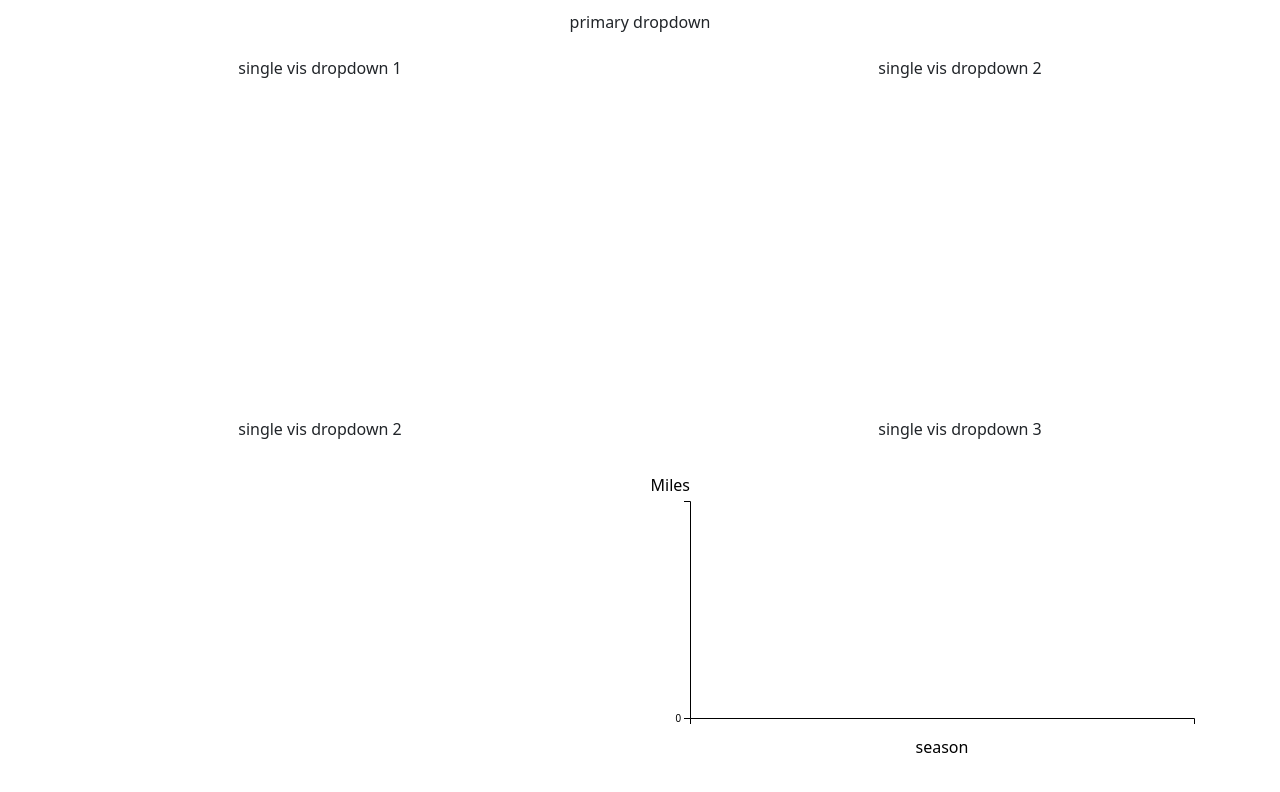
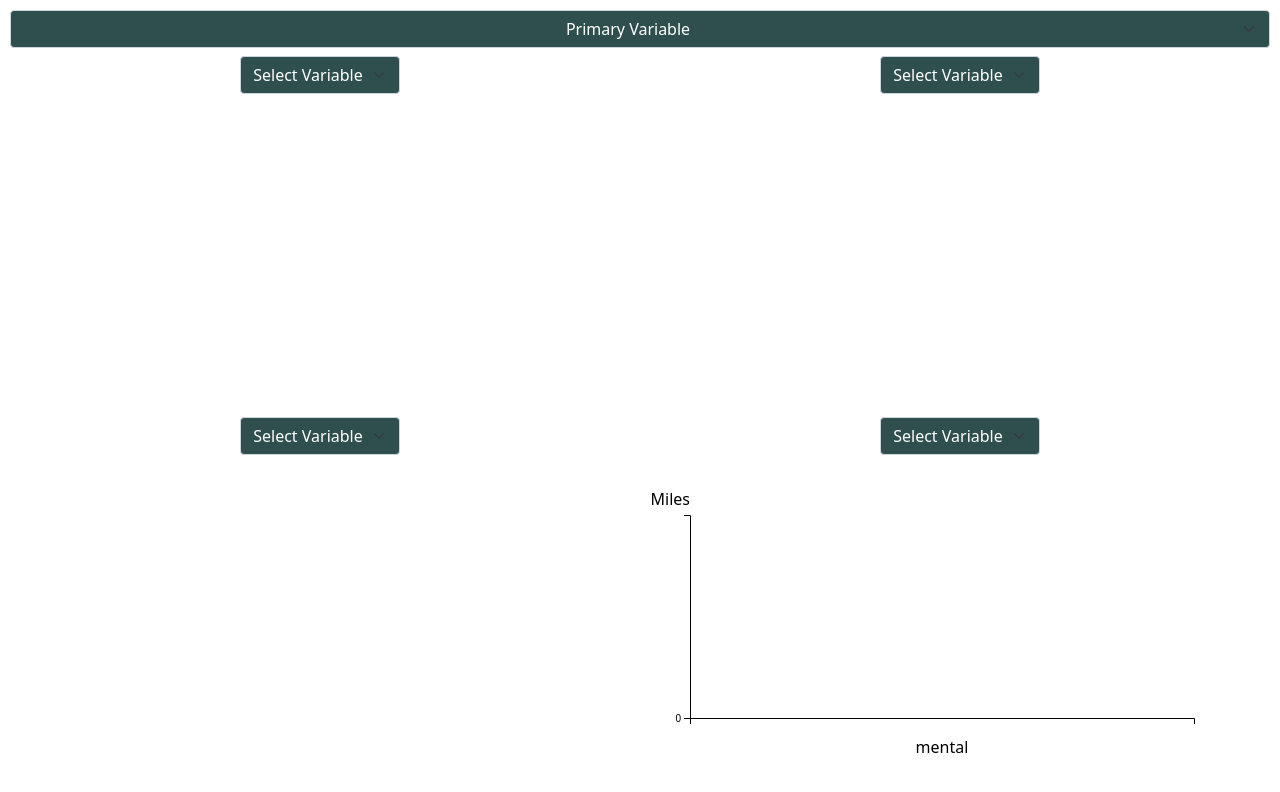
Before and after one commit to aacastillo/Runners-Data-Visualization, a plain HTML site: page index.html in a window 1280 px wide. Drawn offline with nearby package versions, Linux system fonts and the light colour scheme; no server answers.

Commit message:
Added dropdowns, reorganized codebase, still need interactivity.

```diff
--- a/index.html
+++ b/index.html
@@ -7,35 +7,40 @@
 
         <!-- Bootstrap CSS -->
         <link href="https://cdn.jsdelivr.net/npm/bootstrap@5.1.3/dist/css/bootstrap.min.css" rel="stylesheet" integrity="sha384-1BmE4kWBq78iYhFldvKuhfTAU6auU8tT94WrHftjDbrCEXSU1oBoqyl2QvZ6jIW3" crossorigin="anonymous">
+
         <link rel="stylesheet" href="main.css"/>
-        <script src="bars.js" defer></script>
-        <script src="main.js" defer></script>
         <script src="https://d3js.org/d3.v4.js"></script>
+
+        <script src="https://cdn.jsdelivr.net/npm/bootstrap@5.1.3/dist/js/bootstrap.bundle.min.js" integrity="sha384-ka7Sk0Gln4gmtz2MlQnikT1wXgYsOg+OMhuP+IlRH9sENBO0LRn5q+8nbTov4+1p" crossorigin="anonymous"></script>
+        <script src="js/helperDictionary.js" defer></script>
+        <script src="js/dropdowns.js" defer></script>
+        <script src="js/bars.js" defer></script>
+        <script src="js/visualizations.js" defer></script>
+        <script src="js/main.js" defer></script>
     </head>
     <body>
       <div id="primary-var-wrapper">
         <div id="primary-var-dropdown" class="dropdown">
-          primary dropdown
         </div>
       </div>
       <div id="all-vis-wrapper"> <!-- make flexbox-->
         <div class="col">
           <div id="single-vis-1-wrapper" class="vis-wrapper">
-            <div id="single-vis-1-dropdown" class="dropdown"> single vis dropdown 1 </div>
+            <div id="single-vis-1-dropdown" class="dropdown"></div>
             <div id="single-vis-1" class="vis"> vis 1</div> <!-- link d3 js to this-->
           </div>
           <div id="single-vis-2-wrapper" class="vis-wrapper">
-            <div id="single-vis-2-dropdown" class="dropdown"> single vis dropdown 2 </div>
+            <div id="single-vis-2-dropdown" class="dropdown"></div>
             <div id="single-vis-2" class="vis"> vis 2</div> <!-- link d3 js to this-->
           </div>
         </div>
         <div class="col">
           <div id="single-vis-3-wrapper" class="vis-wrapper">
-            <div id="single-vis-3-dropdown" class="dropdown"> single vis dropdown 2 </div>
+            <div id="single-vis-3-dropdown" class="dropdown"></div>
             <div id="single-vis-3"  class="vis"> vis 3 </div> <!-- link d3 js to this-->
           </div>
           <div id="single-vis-4-wrapper" class="vis-wrapper">
-            <div id="single-vis-4-dropdown" class="dropdown"> single vis dropdown 3 </div>
+            <div id="single-vis-4-dropdown" class="dropdown"></div>
             <div id="single-vis-4"  class="vis"> vis 4 </div> <!-- link d3 js to this-->
           </div>
         </div>
--- a/bars.js
+++ b/js/bars.js
@@ -156,12 +156,12 @@ function buildCount (data, attr){
 
   function catSort(att, dat, idk){
     console.log(dat);
-      if(!catOrder[att].ordered){
+      if(!CatOrder[att].ordered){
           return;
       }
       for(var i in dat){
           for(var j = 0; j < dat.length - i - 1; j++){
-              if(catOrder.compare(att, dat[j].val, dat[j+1].val)>0){
+              if(CatOrder.compare(att, dat[j].val, dat[j+1].val)>0){
                   console.log("swap in progress");
                   swap(dat, j, j+1, idk);
               }
@@ -170,7 +170,7 @@ function buildCount (data, attr){
   }
 
   //--------------------------------------------------------------------------------------------------------------
-  function buildaBarChart (loc, data, attr, svg){
+  function BuildaBarChart (loc, data, attr, svg){
     //
     //
     var chart = svg.append('g')
@@ -314,7 +314,7 @@ function buildCount (data, attr){
   }
 
   //Clusterrrrr---------------------------------------------
-  function buildaClusterBarChart(loc, data, attr,svg){
+  function BuildaClusterBarChart(loc, data, attr,svg){
     console.log(loc.y);
     let att1 = attr.Xaxis;
     let att2 = attr.Yaxis;
@@ -347,12 +347,12 @@ function buildCount (data, attr){
     var dom2 = [];
     for(var i in domt){
       dom2.push(i);
-      if(catOrder[att2].ordered){
+      if(CatOrder[att2].ordered){
         if(dom2.length === 0){
            continue;
         }
         for(var j = dom2.length - 1; j >= 0; j--){
-            if(catOrder.compare(att2, dom2[j], dom2[j-1])<0){
+            if(CatOrder.compare(att2, dom2[j], dom2[j-1])<0){
                swap(dom2, j, j-1);
              }else{
                   break;
@@ -386,7 +386,7 @@ function buildCount (data, attr){
 
     var colorScaleMax = 1;
     if(att2 != 'town'){
-    if(catOrder[att2].ordered){
+    if(CatOrder[att2].ordered){
         colorScaleMax = .5 + (1/dom2.length);
     }
     }
@@ -396,7 +396,7 @@ function buildCount (data, attr){
 
 
         colorScale2 = function(index){
-            if(att2 !='town' && catOrder[att2].ordered){
+            if(att2 !='town' && CatOrder[att2].ordered){
                 return colorScale(dom2[index]);
             }
             var l = dom2.length;
--- /dev/null
+++ b/js/dropdowns.js
@@ -0,0 +1,43 @@
+{/* <select class="form-select" aria-label="Default select example">
+  <option selected>Open this select menu</option>
+  <option value="1">One</option>
+  <option value="2">Two</option>
+  <option value="3">Three</option>
+</select> */}
+
+// quantAttr, categAttr = [], make sure to make it render all attributetype keys and skip over variables that are already selected
+// Might have to store items as tuple of (index, attribute) to insert back into list
+function RenderDropdown(div_id) {
+    let dropdownMenu = document.createElement("select");
+    dropdownMenu.classList.add("form-select");
+
+    setDropdownName(div_id, dropdownMenu);
+    QuantitativeAttributes.forEach(att => createDropdownItem(att, dropdownMenu));
+    addDivider(dropdownMenu);
+    CategoricalAttributes.forEach(att => createDropdownItem(att, dropdownMenu));
+
+    let dropdownParent = document.getElementById(div_id);
+    dropdownParent.appendChild(dropdownMenu);
+}
+
+function setDropdownName(div_id, dropdownMenu) {
+    let selectOption = document.createElement("option");
+    selectOption.selected = true;
+    selectOption.innerHTML = (div_id.includes("single") ?  "Select Variable" :  "Primary Variable");
+    dropdownMenu.appendChild(selectOption)
+}
+
+function createDropdownItem(attribute, dropdownMenu) {
+    let option = document.createElement("option");
+    option.setAttribute("value", attribute)
+    option.innerHTML = attribute.toUpperCase();
+    dropdownMenu.appendChild(option);
+}
+
+function addDivider(dropdownMenu) {
+    let divider = document.createElement("option");
+    let hr = document.createElement("hr");
+    hr.classList.add("dropdown-divider");
+    divider.appendChild(hr);
+    dropdownMenu.appendChild(divider);
+}
--- /dev/null
+++ b/js/helperDictionary.js
@@ -0,0 +1,105 @@
+const AttributeType = {
+    "miles": "quantitative",
+    "time": "quantitative",
+    "pace": "quantitative",
+    "calories": "quantitative",
+    "steps": "quantitative",
+    "heart rate": "quantitative",
+    "VO2": "quantitative",
+    "elevation": "quantitative",
+    "EPM": "quantitative",
+    "time of day": "quantitative",
+    "hour": "quantitative",
+    "people": "quantitative",
+    "temp": "quantitative",
+
+    "year": "categorical",
+    "month": "categorical",
+    "season": "categorical",
+    "date": "categorical",
+    "day": "categorical",
+    "shoes": "categorical",
+    "race": "categorical",
+    "towns": "categorical",
+    "state": "categorical",
+    "terrain": "categorical",
+    "conditions": "categorical",
+    "podcast": "categorical",
+    "physical": "categorical",
+    "mental": "categorical",
+    "abs": "categorical"
+};
+
+const QuantitativeAttributes = [
+    "miles","time","pace","calories","steps","heart rate","VO2","elevation","EPM","time of day","hour","people","temp"
+];
+
+const CategoricalAttributes = [
+    "year","month","season","date","day","shoes","race","towns","state","terrain","conditions","podcast","physical","mental","abs"
+];
+
+const CatOrder = {
+    "year": {"ordered": true,
+              "order" : {
+                  '2019': 1, '2020': 2, '2021': 3, '2022' : 4
+              }},
+    "month": {"ordered": true,
+              "order" : {
+                  jan: 1, feb: 2, mar:3, apr:4, may:5, jun:6, jul:7, aug:8, sep:9,
+                  oct:10, nov:11, dec:12
+              }},
+    "season": {"ordered": true,
+                "order": {
+                    spring:1, summer:2, fall:3, winter:4
+                }},
+    "day": {"ordered": true,
+            "order": {
+                sun:1, mon:2, tue:3, wen:4, thu:5, fri:6, sat:7
+            }},
+    "shoes": {"ordered": false},
+    "race": {"ordered": true,
+             "order": {
+                 n:1, y:2
+             }},
+    "towns": {"ordered": false},
+    "state": {"ordered": false},
+    "terrain": {"ordered": false},
+    "conditions": {"ordered": false},
+    "shoes": {"ordered": false},
+    "physical": {"ordered": true,
+            "order": {
+                terrible:1, bad:2, ok:3, good:4, amazing:5
+            }},
+    "mental": {"ordered": true,
+            "order": {
+                terrible:1, bad:2, ok:3, good:4, amazing:5
+            }},
+    "abs": {"ordered": false},
+    "podcast": {"ordered": false},
+
+    //function for easy comparing
+    //all inputs are strings
+    //returns - if v1 before v2, + if after, 0 if the same
+    compare: function (att, v1, v2){
+        if(!this[att].ordered){
+            return undefined;
+        }
+        return this[att].order[v1]-this[att].order[v2];
+    }
+};
+
+const Units = {
+    "miles": "mi",
+    "time": "",
+    "pace": "min/mile",
+    "cal": "",
+    "steps": "",
+    "heart rate": "bpm",
+    "VO2": "mL/kg/min",
+    "elev": "",
+    "EPM": "elev/mile",
+    "TOD": "",
+    "hour": "",
+    "ppl": "",
+    "temp": "degrees F",
+};
--- /dev/null
+++ b/js/visualizations.js
@@ -0,0 +1,272 @@
+//makeVisualization(attributes: {}, vis_div: str) => None
+function MakeVisualization(attributes, vis_div) {
+
+    removeOldVisualization(vis_div);
+
+    //const data_url = 'C:/Users/dayle/OneDrive/Desktop/cs571/Runners-Data-Visualization';
+    const data_url = 'https://raw.githubusercontent.com/aacastillo/Runners-Data/main/RunningData.csv';
+
+    if (attributes.size === 1) {
+        const [a1] = attributes;
+        if (AttributeType[a1] === "categorical") return buildBarChart(a1, vis_div, data_url);
+        if (AttributeType[a1] === "quantitative") return buildTrendGraph(a1, vis_div, data_url);
+        console.log("ERROR: invalid attribute selected or no type found");
+    } else if (attributes.size === 2) {
+        const [a1, a2] = attributes;
+        if (AttributeType[a1] === "categorical" && AttributeType[a2] === "categorical") return buildClusterBarChart(a1, a2, vis_div, data_url);
+        if (AttributeType[a1] === "quantitative" && AttributeType[a2] === "quantitative") return buildScatterPlot(a1, a2, vis_div, data_url);
+        //Note: when making a whisker plot, make sure that a1, the first attribute passed, is categorical
+        if (AttributeType[a1] === "categorical" && AttributeType[a2] ==="quantitative") return buildWhiskerPlot(a1, a2, vis_div, data_url);
+        console.log("ERROR: invalid attributes selected or no type found");
+    } else {
+        console.log("ERROR: too many attributes selected");
+    }
+}
+
+//removeOldVisualization() => None
+function removeOldVisualization(vis_div) {
+    let cur_vis_div = document.getElementById(vis_div);
+    const parent_vis_div = document.getElementById(vis_div+"-wrapper");
+    parent_vis_div.removeChild(cur_vis_div);
+
+    let new_vis_div = document.createElement('div');
+    new_vis_div.setAttribute('id', vis_div);
+    new_vis_div.classList.add("vis");
+    parent_vis_div.appendChild(new_vis_div);
+}
+
+function getDimensions(vis_div) {
+    const main_vis = document.getElementById(vis_div);
+    var margin = {top: 50, right: 50, bottom: 50, left: 50},
+    width = main_vis.offsetWidth - margin.left - margin.right,
+    height = main_vis.offsetHeight - margin.top - margin.bottom;
+    return [margin, width, height];
+}
+
+//buildBarChart() => None
+function buildBarChart(a1, vis_div, data_url) {
+    const [margin, width, height] = getDimensions(vis_div);
+    var svg = d3.select("#"+vis_div)
+    .append("svg")
+    .attr("width", width + margin.left + margin.right)
+    .attr("height", height + margin.top + margin.bottom)
+    .append("g")
+    .attr("transform",
+        "translate(" + margin.left + "," + margin.top + ")");
+
+    d3.csv(data_url, function(data){
+        BuildaBarChart({x:0, y:0, w:width, h:height}, data, {Xaxis: a1, Yaxis:""}, svg);
+    })
+}
+
+//buildTrendGraph => None
+function buildTrendGraph(a1, vis_div, data_url) {
+    // set the dimensions and margins of the graph
+    const [margin, width, height] = getDimensions(vis_div);
+
+    // append the svg object to the body of the page
+    var svg = d3.select("#"+vis_div)
+        .append("svg")
+            .attr("width", width + margin.left + margin.right)
+            .attr("height", height + margin.top + margin.bottom)
+        .append("g")
+            .attr("transform", "translate(" + margin.left + "," + margin.top + ")");
+
+    //Read the data
+    d3.csv(data_url,
+
+        // format variables
+        function(d){
+            return { date : d3.timeParse("%Y/%m/%d")(d.year + "/" + d.date), value : d[a1] }
+          },
+        function(data) {
+            // Add X axis --> it is a date format
+            var x = d3.scaleTime()
+                .domain(d3.extent(data, function(d) {return d.date; }))
+                .range([ 0, width ]);
+            svg.append("text")      // text label for the x axis
+                .attr("x", 265 )
+                .attr("y",  height + margin.bottom)
+                .style("text-anchor", "middle")
+                .text("Date");
+            svg.append("g")
+                .attr("transform", "translate(0," + height + ")")
+                .call(d3.axisBottom(x))
+
+            // Add Y axis
+            var y = d3.scaleLinear()
+                .domain([0, d3.max(data, function(d) { return +d.value; })])
+                .range([ height, 0 ]);
+            svg.append("text")
+                .attr("transform", "rotate(-90)")
+                .attr("y", 0 - margin.left)
+                .attr("x",0 - (height / 2))
+                .attr("dy", "1em")
+                .style("text-anchor", "middle")
+                .text(a1 + "(min/mile)");
+            svg.append("g")
+                .call(d3.axisLeft(y));
+
+            // Add the line
+            svg.append("path")
+                .datum(data)
+                .attr("fill", "none")
+                .attr("stroke", "#69b3a2")
+                .attr("stroke-width", 1.5)
+                .attr("d", d3.line()
+                .x(function(d) { return x(d.date) })
+                .y(function(d) { return y(d.value) })
+                )
+        }
+    )
+}
+
+//buildClusterBarChart => None
+function buildClusterBarChart(a1, a2, vis_div, data_url) {
+    const [margin, width, height] = getDimensions(vis_div);
+    var svg = d3.select("#"+vis_div)
+    .append("svg")
+    .attr("width", width + margin.left + margin.right)
+    .attr("height", height + margin.top + margin.bottom)
+    .append("g")
+    .attr("transform",
+        "translate(" + margin.left + "," + margin.top + ")");
+
+
+    d3.csv(data_url, function(data){
+        BuildaClusterBarChart({x:0, y:0, w:width, h:height}, data, {Xaxis: a1, Yaxis:a2}, svg);
+    })
+}
+
+//buildScatterPlot => None
+function buildScatterPlot(a1, a2, vis_div, data_url) {
+    // set the dimensions and margins of the graph
+    const [margin, width, height] = getDimensions(vis_div);
+
+    // append the svg object to the body of the page
+    var svg = d3.select("#" + vis_div)
+        .append("svg")
+            .attr("width", width + margin.left + margin.right)
+            .attr("height", height + margin.top + margin.bottom)
+        .append("g")
+            .attr("transform", "translate(" + margin.left + "," + margin.top + ")");
+
+    //Read the data
+    d3.csv(data_url, function(data) {
+
+        // Add X axis
+        var x = d3.scaleLinear()
+        .domain([0, 1.05 * data.reduce((prev, current) => Math.max(prev, current[a1]), 0)])
+        .range([ 0, width ]);
+        svg.append("g")
+        .attr("transform", "translate(0," + height + ")")
+        .call(d3.axisBottom(x));
+
+        // Add Y axis
+        var y = d3.scaleLinear()
+        .domain([0, 1.05 * data.reduce((prev, current) => Math.max(prev, current[a2]), 0)])
+        .range([ height, 0]);
+        svg.append("g")
+        .call(d3.axisLeft(y));
+
+        // Add dots
+        svg.append('g')
+        .selectAll("dot")
+        .data(data)
+        .enter()
+        .append("circle")
+            .attr("cx", function (d) { return x(d[a1]); } )
+            .attr("cy", function (d) { return y(d[a2]); } )
+            .attr("r", 1.5)
+            .style("fill", "#69b3a2")
+
+    })
+}
+
+//buildWhiskerPlot(a1: categorical string, a2: quantitative string) => None
+function buildWhiskerPlot(a1, a2, vis_div, data_url) {
+    // set the dimensions and margins of the graph
+    const [margin, width, height] = getDimensions(vis_div);
+
+    // append the svg object to the body of the page
+    var svg = d3.select("#"+vis_div)
+    .append("svg")
+    .attr("width", width + margin.left + margin.right)
+    .attr("height", height + margin.top + margin.bottom)
+    .append("g")
+    .attr("transform",
+        "translate(" + margin.left + "," + margin.top + ")");
+
+    // Read the data and compute summary statistics for each specie
+    d3.csv(data_url, function(data) {
+        // Compute quartiles, median, inter quantile range min and max --> these info are then used to draw the box.
+        var sumstat = d3.nest() // nest function allows to group the calculation per level of a factor
+        .key(function(d) { return d[a1];})
+        .rollup(function(d) {
+            q1 = d3.quantile(d.map(function(g) { return g[a2];}).sort(d3.ascending),.25)
+            median = d3.quantile(d.map(function(g) { return g[a2];}).sort(d3.ascending),.5)
+            q3 = d3.quantile(d.map(function(g) { return g[a2];}).sort(d3.ascending),.75)
+            interQuantileRange = q3 - q1
+            min = q1 - 1.5 * interQuantileRange
+            max = q3 + 1.5 * interQuantileRange
+            return({q1: q1, median: median, q3: q3, interQuantileRange: interQuantileRange, min: min, max: max})
+        })
+        .entries(data)
+
+        // Show the X scale
+        var x = d3.scaleBand()
+            .range([ 0, width ])
+            .domain(["rainy", "snowy", "windy", "clear", "cloudy", "foggy", "humid", "indoors", "partly cloudy", "sunny"])
+            .paddingInner(1)
+            .paddingOuter(.5)
+        svg.append("g")
+            .attr("transform", "translate(0," + height + ")")
+            .call(d3.axisBottom(x))
+
+        // Show the Y scale
+        var y = d3.scaleLinear()
+            .domain([7,13])
+            .range([height, 0])
+        svg.append("g").call(d3.axisLeft(y))
+
+        // Show the main vertical line
+        svg
+            .selectAll("vertLines")
+            .data(sumstat)
+            .enter()
+            .append("line")
+                .attr("x1", function(d){return(x(d.key))})
+                .attr("x2", function(d){return(x(d.key))})
+                .attr("y1", function(d){return(y(d.value.min))})
+                .attr("y2", function(d){return(y(d.value.max))})
+                .attr("stroke", "black")
+                .style("width", 40)
+
+        // rectangle for the main box
+        var boxWidth = 20
+        svg
+        .selectAll("boxes")
+        .data(sumstat)
+        .enter()
+        .append("rect")
+            .attr("x", function(d){return(x(d.key)-boxWidth/2)})
+            .attr("y", function(d){return(y(d.value.q3))})
+            .attr("height", function(d){return(y(d.value.q1)-y(d.value.q3))})
+            .attr("width", boxWidth )
+            .attr("stroke", "black")
+            .style("fill", "#69b3a2")
+
+        // Show the median
+        svg
+            .selectAll("medianLines")
+            .data(sumstat)
+            .enter()
+            .append("line")
+                .attr("x1", function(d){return(x(d.key)-boxWidth/2) })
+                .attr("x2", function(d){return(x(d.key)+boxWidth/2) })
+                .attr("y1", function(d){return(y(d.value.median))})
+                .attr("y2", function(d){return(y(d.value.median))})
+                .attr("stroke", "black")
+                .style("width", 80)
+    })
+}
--- a/main.css
+++ b/main.css
@@ -29,6 +29,11 @@ html, body {
 .dropdown {
     margin: 10px;
 }
+.form-select {
+    background-color: darkslategrey;
+    color: white;
+    text-align: center;
+}
 .col {
     display: flex;
     flex-direction: column;
```
Also changed, not shown: js/main.js (added, +25 -0 lines).
